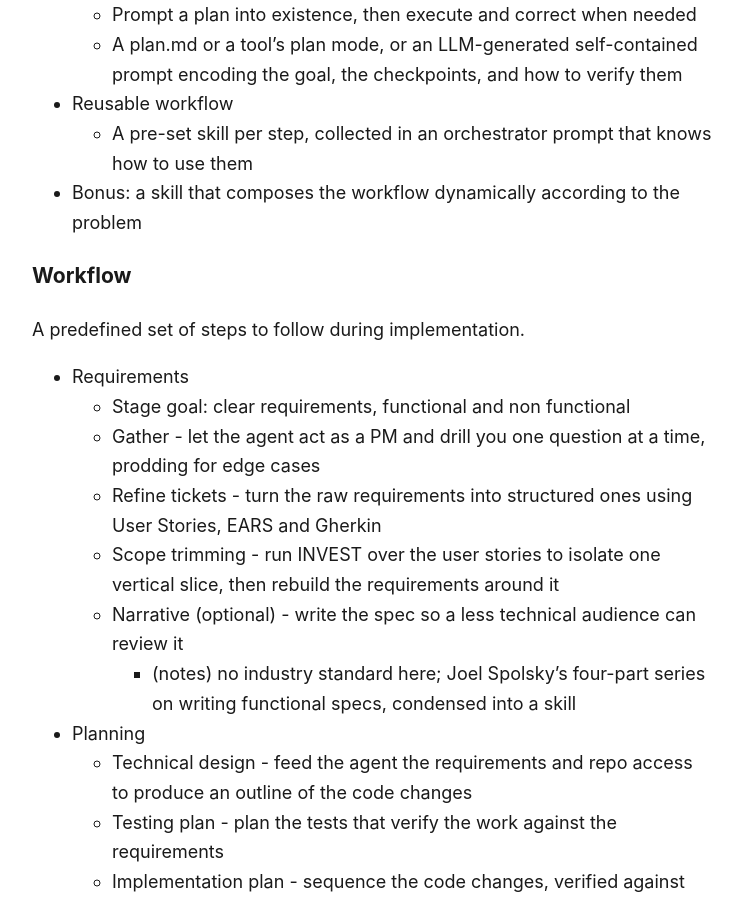
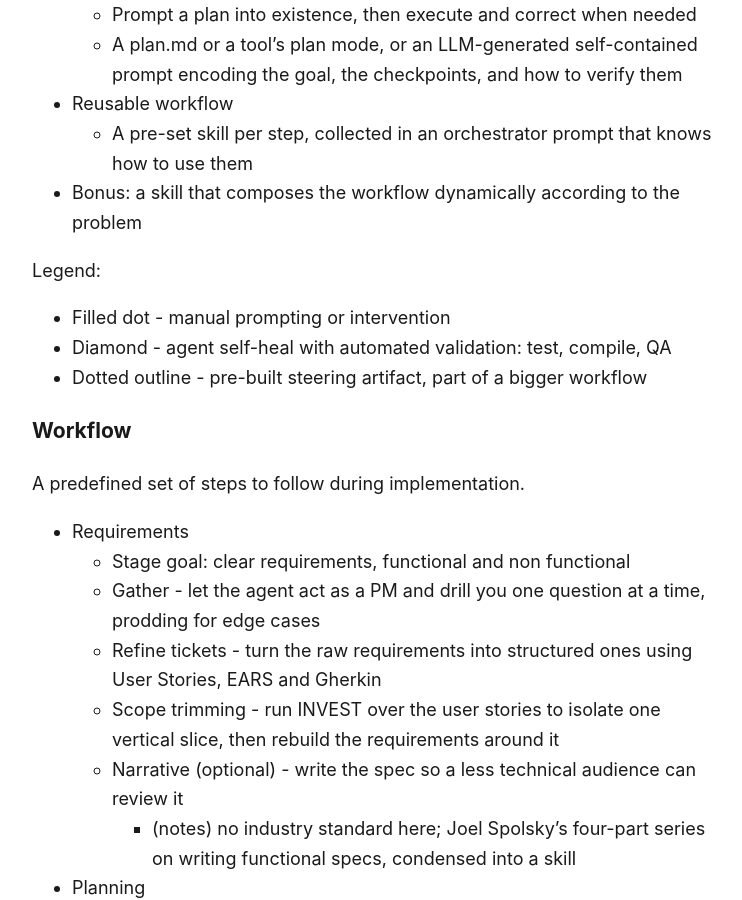
Before and after one commit to galileopy/blog, a Jekyll site: the page built from presentations/ai-assisted-coding-intro/outline.md, in a window 1280 px wide and 900 px high, scrolled down 4485 px. Shown: the whole window, without its empty margins (268-1010 px from the left). Built offline with Jekyll 4.4.1, drawn with Linux system fonts in a browser that asks for light colours; our own code applies the rules of GitHub Pages for plain Markdown files.

Commit message:
feat(presentations): add a marker legend to the three-timelines slide

```diff
--- a/presentations/ai-assisted-coding-intro/outline.md
+++ b/presentations/ai-assisted-coding-intro/outline.md
@@ -151,6 +151,11 @@ Same goal, three runs. What changes is when the correction was authored.
       how to use them
 - Bonus: a skill that composes the workflow dynamically according to the problem
 
+Legend:
+- Filled dot - manual prompting or intervention
+- Diamond - agent self-heal with automated validation: test, compile, QA
+- Dotted outline - pre-built steering artifact, part of a bigger workflow
+
 ### Workflow
 A predefined set of steps to follow during implementation.
 
```
Also changed, not shown: presentations/ai-assisted-coding-intro/index.html (+9 -1 lines), 1 other file.
